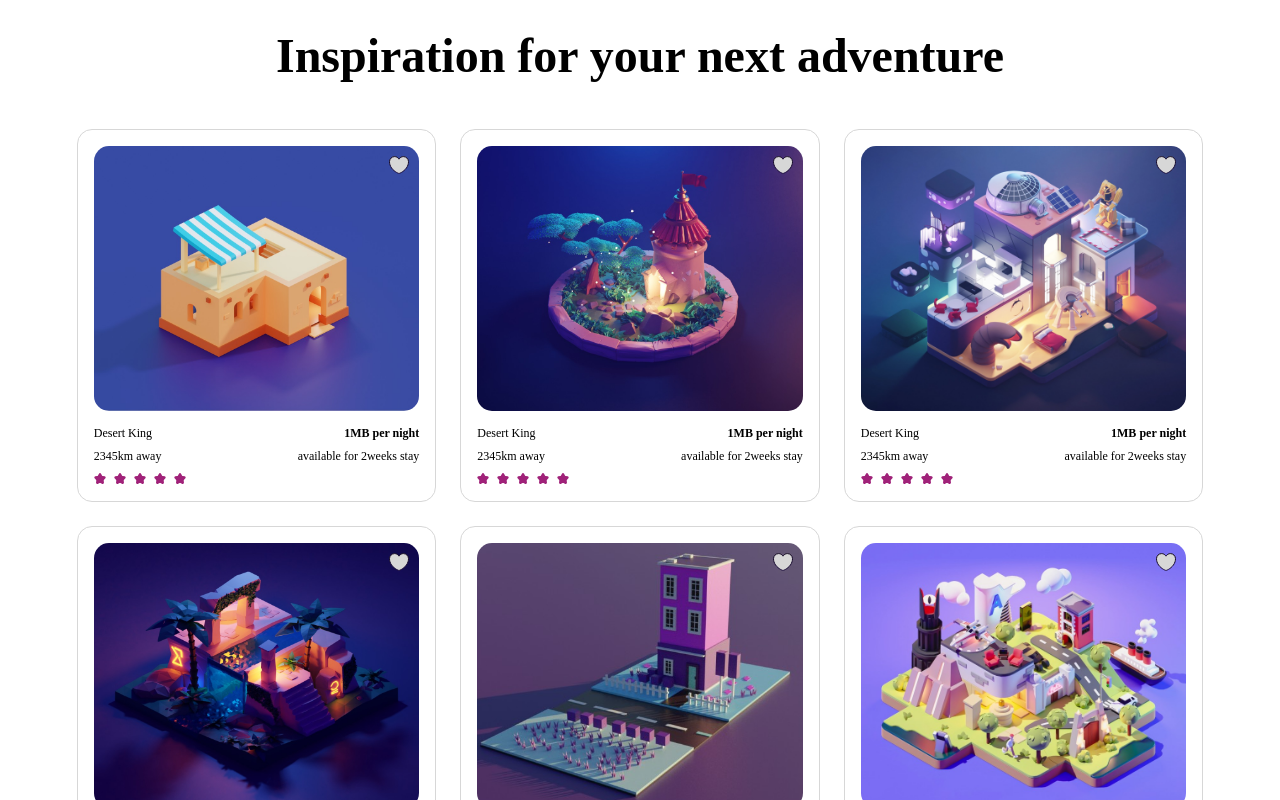
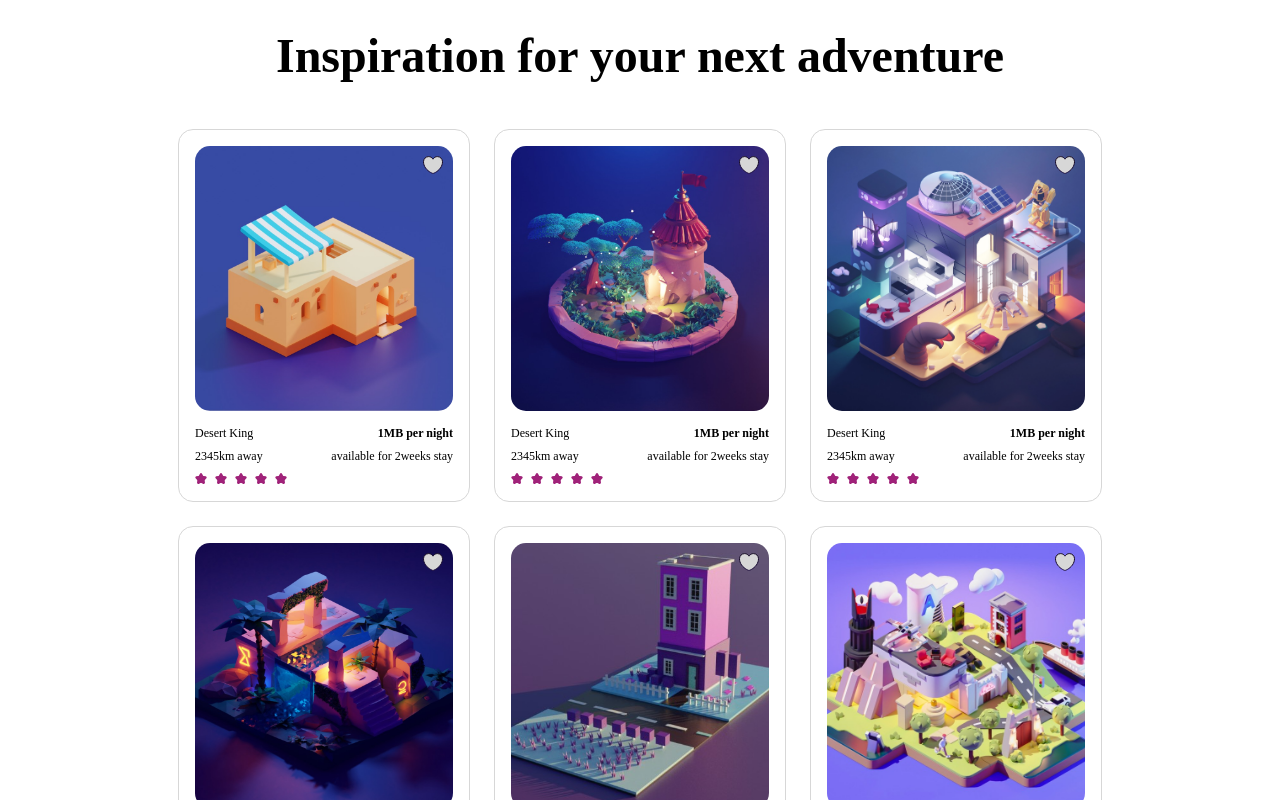
Before and after one commit to Kennethtml/hng-level-3, a React (Create React App) app: page / in a window 1280 px wide. Shown: the part 860-1660 px from the top of the page. Built offline with nearby package versions, Linux system fonts and the light colour scheme; a web font is replaced by a local one.

Commit message:
style:nft grids

```diff
--- a/src/components/Shop/shop.scss
+++ b/src/components/Shop/shop.scss
@@ -10,8 +10,9 @@
 
     &__cards{
         display: grid;
-        grid-template-columns: repeat(auto-fill,minmax(29.2rem,1fr));
+        grid-template-columns: repeat(auto-fill,minmax(29.2rem,29.2rem));
         gap: 2.4rem;
         overflow: hidden;
+        justify-content: center;
     }
 }
```
